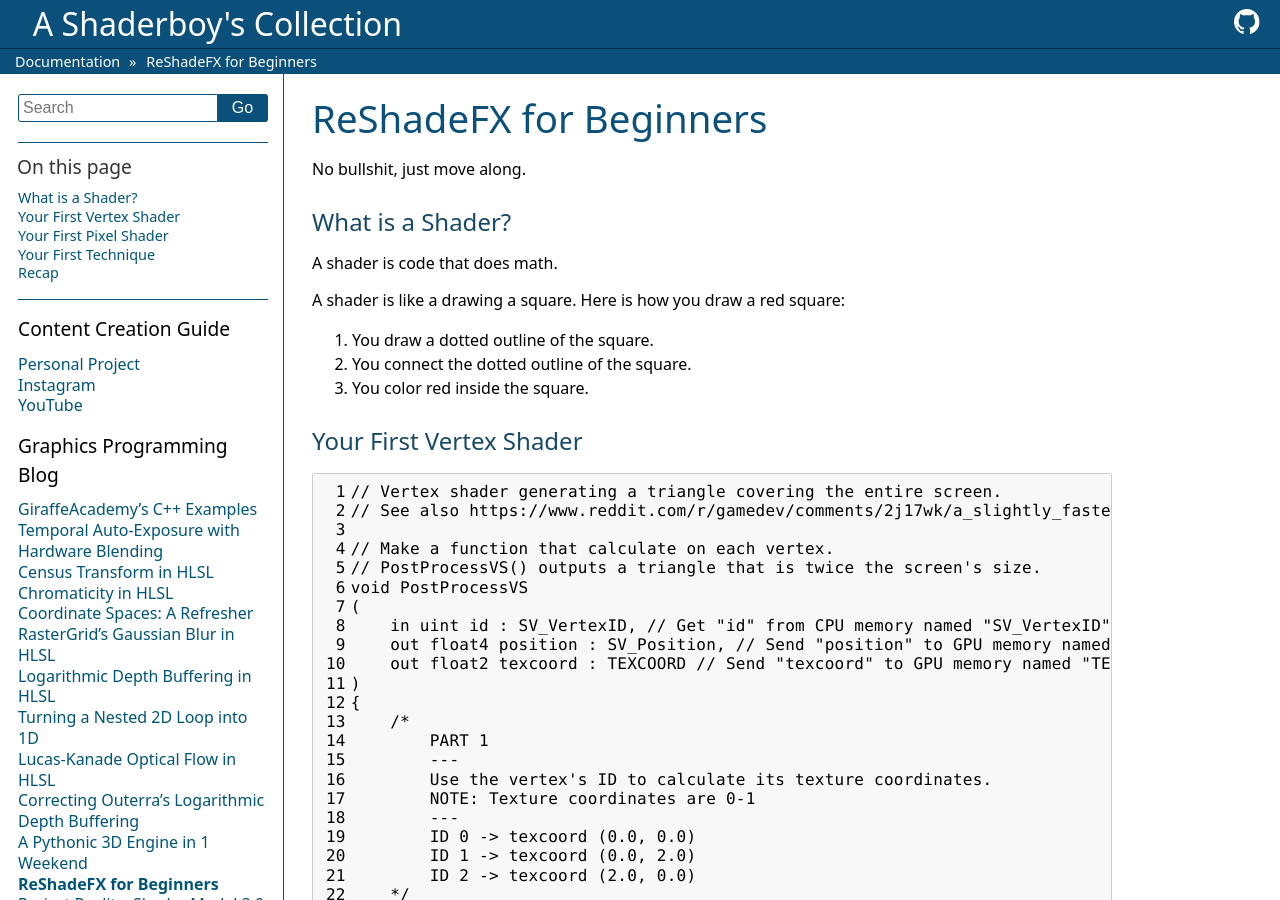
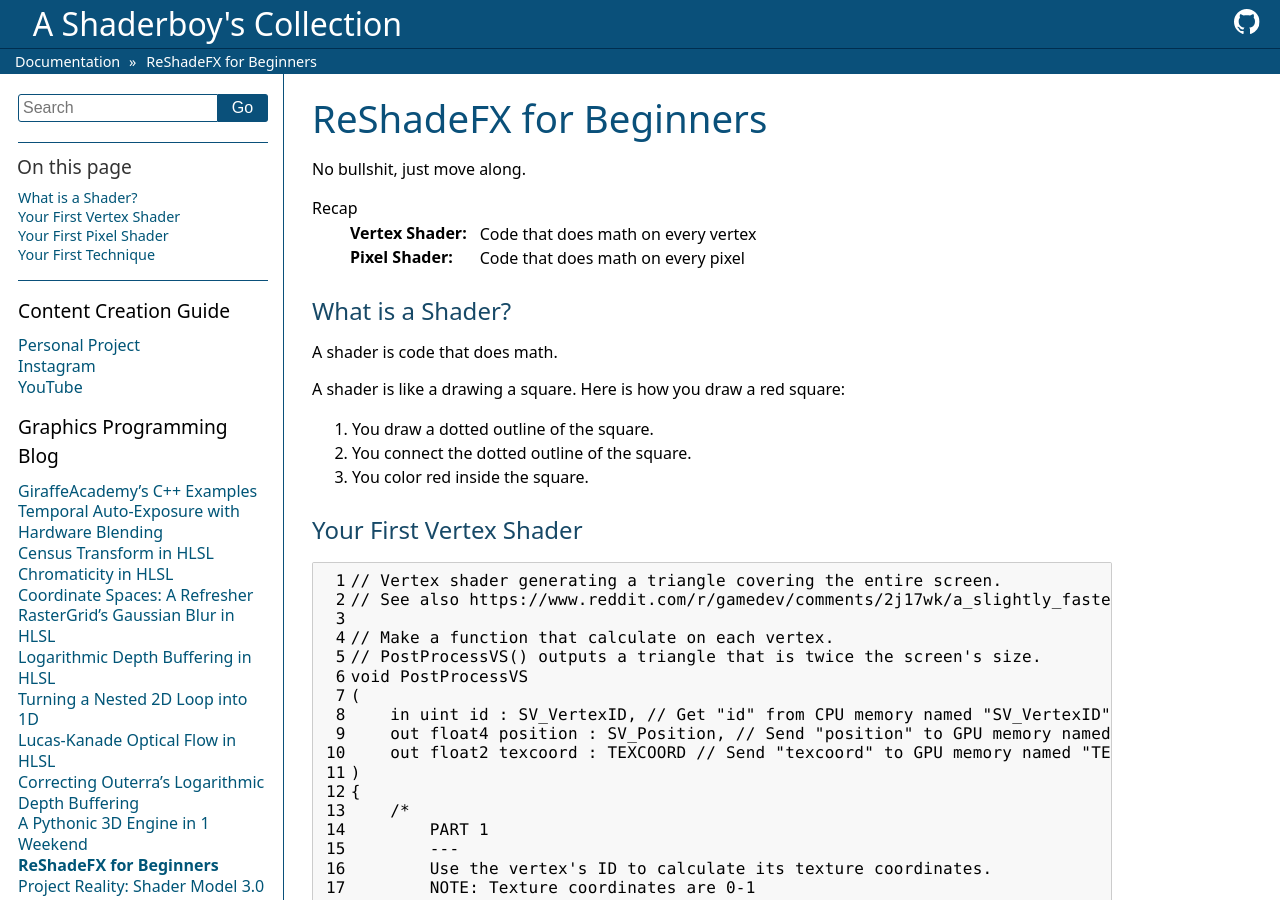
Before and after one commit to papadanku/papadanku.github.io, a Sphinx documentation site: the page built from doc/source/blog/reshadefx.rst, in a window 1280 px wide and 900 px high. Built offline with Sphinx 7.4.7, drawn with Linux system fonts in a browser that asks for light colours; some of the changed text lies outside the part shown.

Commit message:
Update reshadefx.rst

```diff
--- a/doc/source/blog/reshadefx.rst
+++ b/doc/source/blog/reshadefx.rst
@@ -3,6 +3,10 @@ ReShadeFX for Beginners
 =======================
 
 No bullshit, just move along.
+
+Recap
+    :Vertex Shader: Code that does math on every vertex
+    :Pixel Shader: Code that does math on every pixel
 
 What is a Shader?
 -----------------
```
Also changed, not shown: other parts of doc/source/blog/reshadefx.rst (+0 -8 lines).
